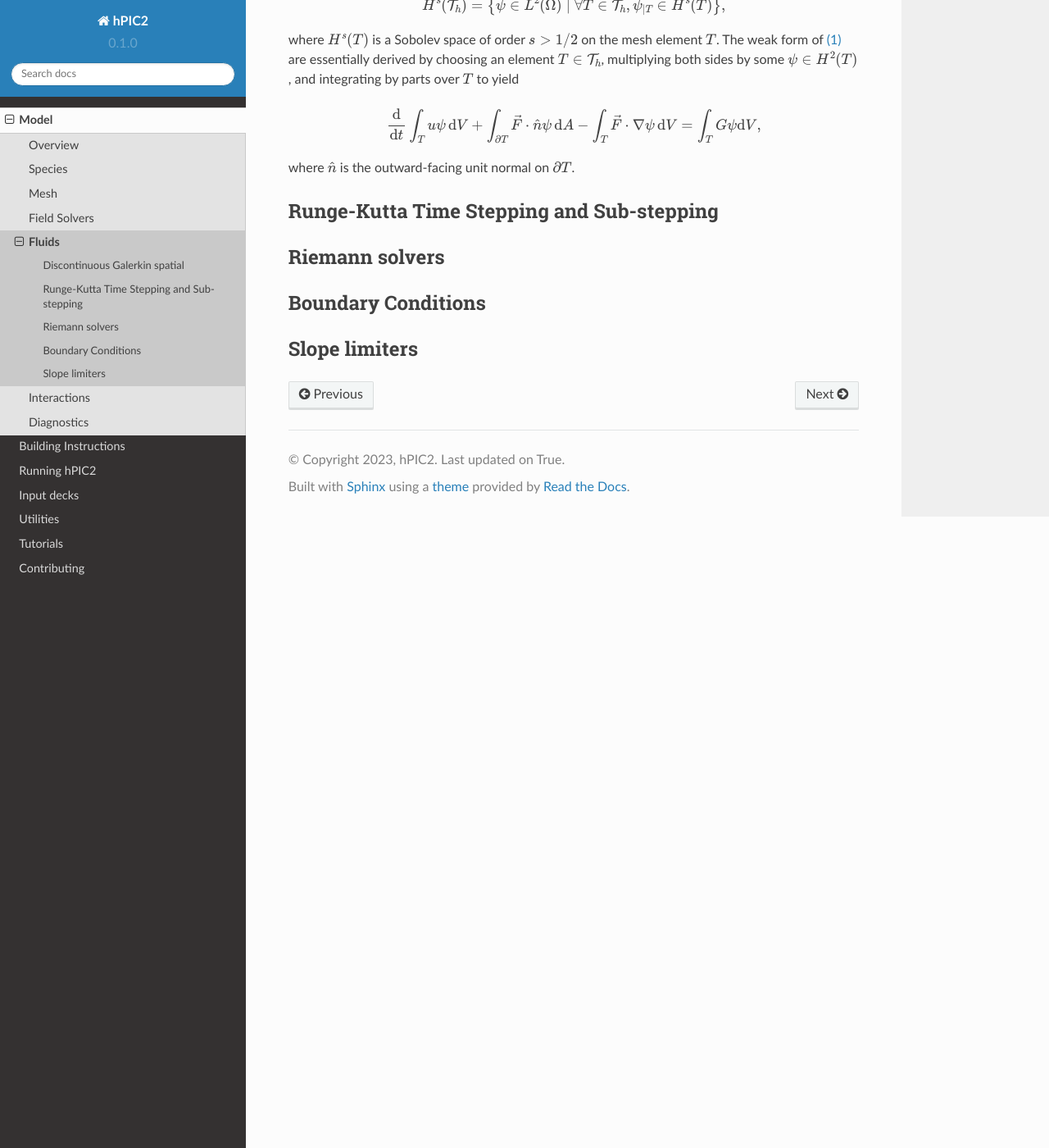
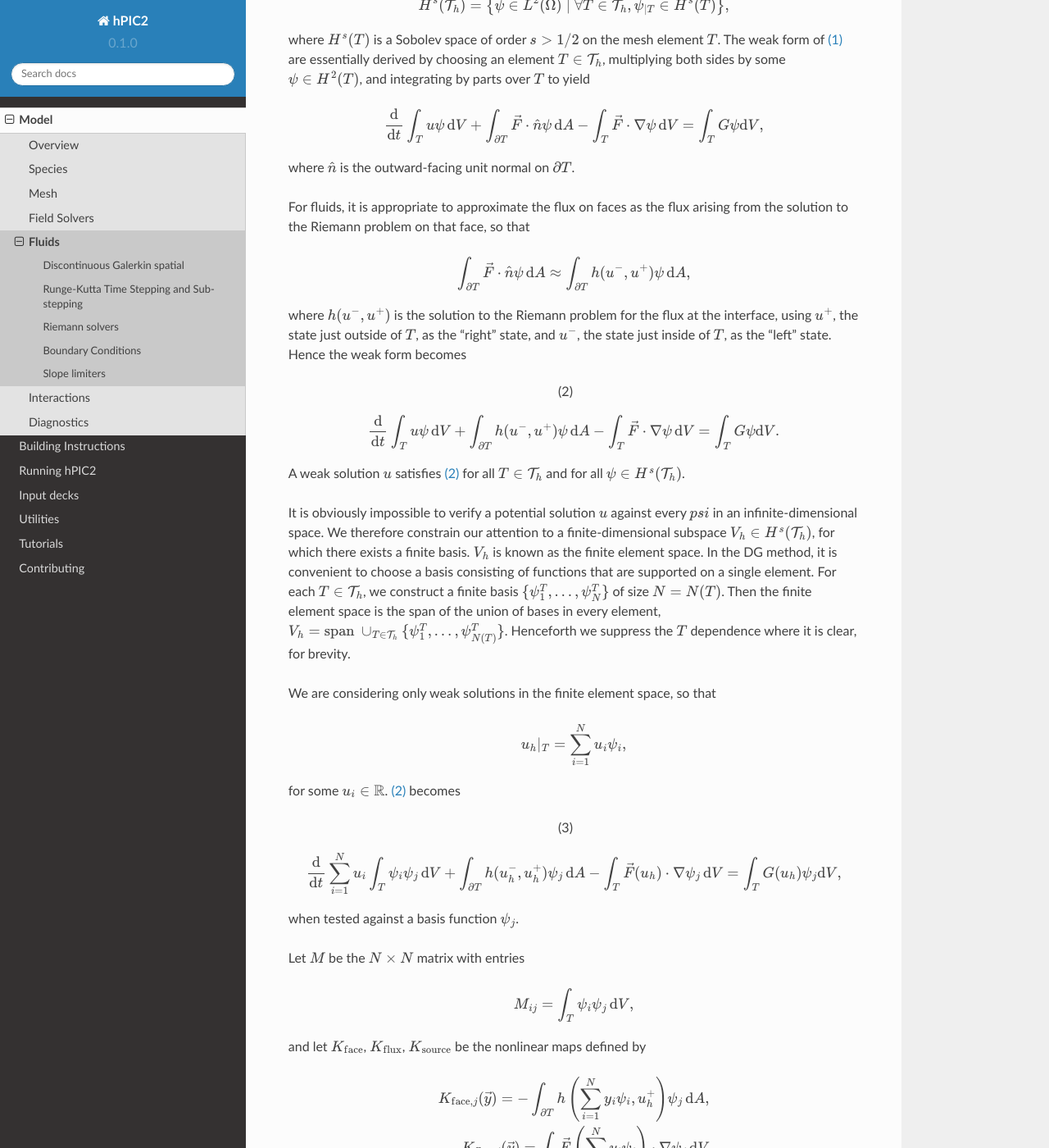
Before and after one commit to lcpp-org/hpic2doc, a Sphinx documentation site: the page built from docs/source/fluids.rst, in a window 1280 px wide and 1400 px high, scrolled down 846 px. Shown: the whole window at 82% size. Built offline with Sphinx 7.4.7 and the Read the Docs theme 2.0.0, drawn with Linux system fonts in a browser that asks for light colours; some of the changed text lies outside the part shown.

Commit message:
Finish local discretization

```diff
--- a/docs/source/fluids.rst
+++ b/docs/source/fluids.rst
@@ -63,6 +63,104 @@ and integrating by parts over :math:`T` to yield
 where :math:`\hat{n}` is the outward-facing unit normal on
 :math:`\partial T`.
 
+For fluids, it is appropriate to approximate the flux on faces as the flux
+arising from the solution to the Riemann problem on that face,
+so that
+
+.. math::
+
+    \int_{\partial T} \vec{F} \cdot \hat{n} \psi \, \mathrm{d} A \approx
+    \int_{\partial T} h(u^-, u^+) \psi \, \mathrm{d} A,
+
+where :math:`h(u^-, u^+)` is the solution to the Riemann problem
+for the flux at the interface,
+using :math:`u^+`, the state just outside of :math:`T`,
+as the "right" state,
+and :math:`u^-`, the state just inside of :math:`T`,
+as the "left" state.
+Hence the weak form becomes
+
+.. math::
+    :label: fluids:dg_weak_form
+
+    \frac{\mathrm{d}}{\mathrm{d} t} \int_T u \psi \, \mathrm{d} V +
+    \int_{\partial T} h(u^-, u^+) \psi \, \mathrm{d} A -
+    \int_T \vec{F} \cdot \nabla \psi \, \mathrm{d} V =
+    \int_T G \psi \mathrm{d} V.
+
+A weak solution :math:`u` satisfies :eq:`fluids:dg_weak_form`
+for all :math:`T \in \mathcal{T}_h`
+and for all :math:`\psi \in H^s(\mathcal{T}_h)`.
+
+It is obviously impossible to verify a potential solution :math:`u`
+against every :math:`psi` in an infinite-dimensional space.
+We therefore constrain our attention to a finite-dimensional subspace
+:math:`V_h \in H^s(\mathcal{T}_h)`,
+for which there exists a finite basis.
+:math:`V_h` is known as the finite element space.
+In the DG method, it is convenient to choose a basis consisting of functions
+that are supported on a single element.
+For each :math:`T \in \mathcal{T}_h`, we construct a finite basis
+:math:`\{\psi_1^T, \ldots, \psi_N^T\}` of size :math:`N = N(T)`.
+Then the finite element space is the span of the union of bases in
+every element,
+:math:`V_h = \text{span } \cup_{T \in \mathcal{T}_h} \{\psi_1^T, \ldots, \psi_{N(T)}^T\}`.
+Henceforth we suppress the :math:`T` dependence where it is clear, for brevity.
+
+We are considering only weak solutions in the finite element space,
+so that
+
+.. math::
+
+    u_h|_T = \sum_{i=1}^N u_i \psi_i,
+
+for some :math:`u_i \in \mathbb{R}`.
+:eq:`fluids:dg_weak_form` becomes
+
+.. math::
+    :label: fluids:finite_weak_form
+
+    \frac{\mathrm{d}}{\mathrm{d} t} \sum_{i=1}^N u_i \int_T \psi_i \psi_j \, \mathrm{d} V +
+    \int_{\partial T} h(u_h^-, u_h^+) \psi_j \, \mathrm{d} A -
+    \int_T \vec{F}(u_h) \cdot \nabla \psi_j \, \mathrm{d} V =
+    \int_T G(u_h) \psi_j \mathrm{d} V,
+
+when tested against a basis function :math:`\psi_j`.
+
+Let :math:`M` be the :math:`N \times N` matrix with entries
+
+.. math::
+
+    M_{ij} = \int_T \psi_i \psi_j \, \mathrm{d}V,
+
+and let
+:math:`K_{\mathrm{face}}`,
+:math:`K_{\mathrm{flux}}`,
+:math:`K_{\mathrm{source}}`
+be the nonlinear maps defined by
+
+.. math::
+
+    K_{\mathrm{face}, j} (\vec{y}) =
+    - \int_{\partial T} h \left( \sum_{i=1}^N y_i \psi_i, u_h^+ \right) \psi_j \, \mathrm{d} A,
+
+    K_{\mathrm{flux}, j} (\vec{y}) =
+    \int_T \vec{F}\left( \sum_{i=1}^N y_i \psi_i \right) \cdot \nabla \psi_j \, \mathrm{d} V
+
+    K_{\mathrm{source}, j} (\vec{y}) =
+    \int_T G\left( \sum_{i=1}^N y_i \psi_i \right) \psi_j \mathrm{d} V
+
+Then, with :math:`\vec{u} = (u_1, \ldots, u_N)^t`,
+:eq:`fluids:finite_weak_form` can be written as
+
+.. math::
+
+    \frac{\mathrm{d} \vec{u}}{\mathrm{d} t} =
+    M^{-1} (K_{\mathrm{face}} + K_{\mathrm{flux}} + K_{\mathrm{source}}) (\vec{u}).
+
+Since the basis functions are usually taken to be polynomials,
+these integrals are typically computed using Gaussian quadrature.
+
 Runge-Kutta Time Stepping and Sub-stepping
 ------------------------------------------
 
```
